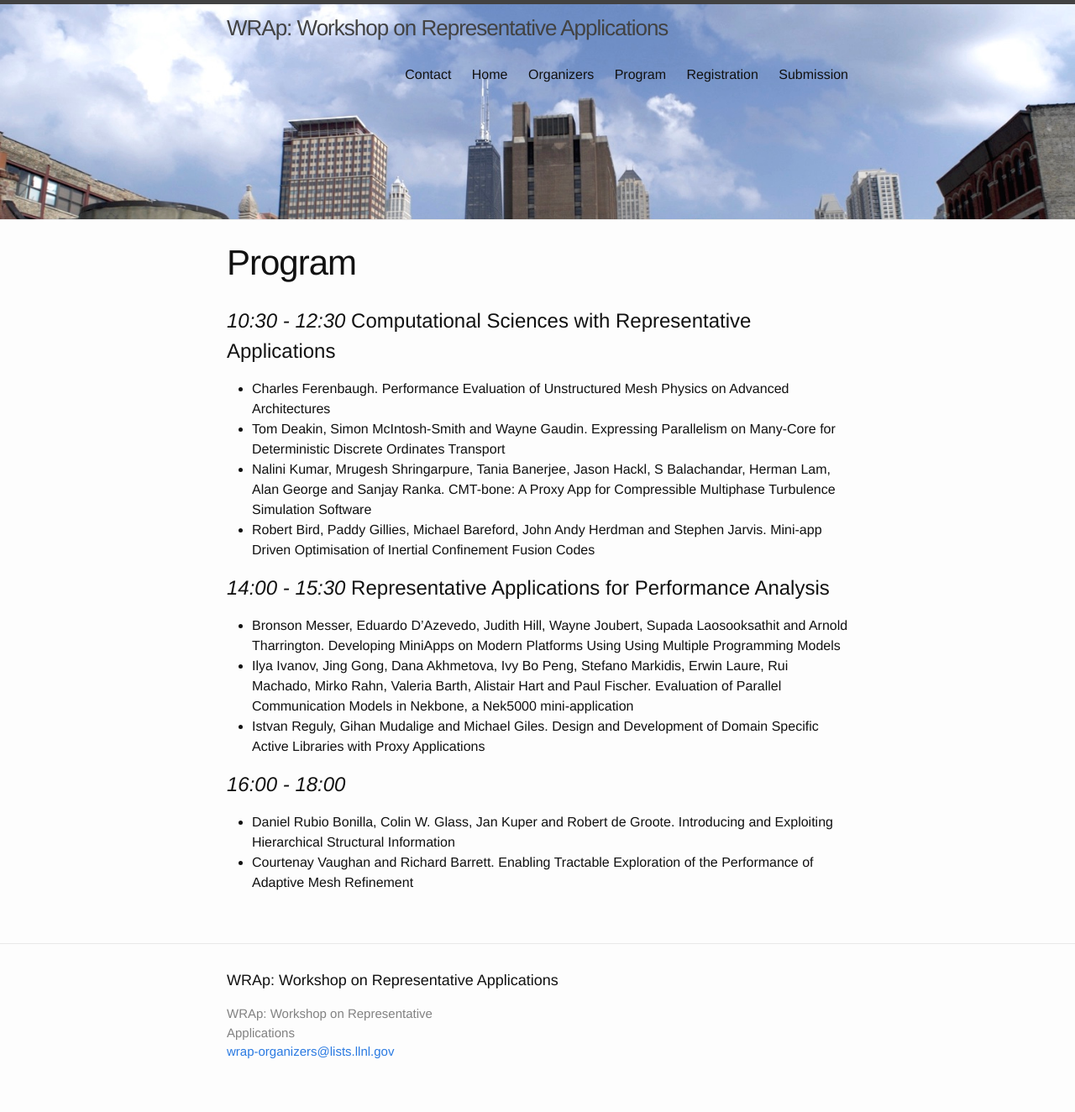
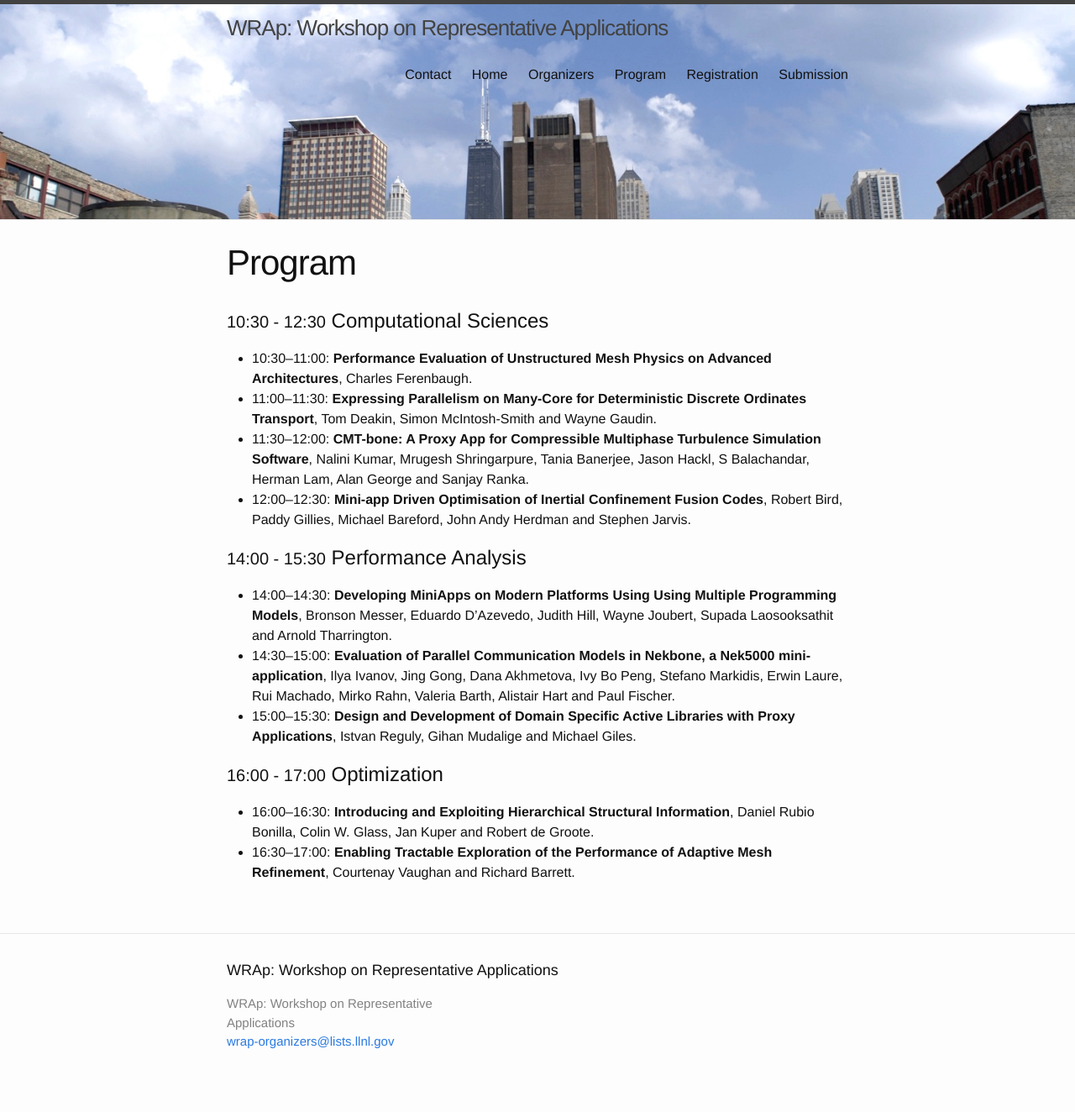
Before and after one commit to WRAP-workshop/WRAP-workshop.github.io, a Jekyll site: the page built from program.md, in a window 1280 px wide. Shown: the whole page at 84% size. Built offline with Jekyll 4.4.1, drawn with Linux system fonts in a browser that asks for light colours.

Commit message:
Added program

```diff
--- a/program.md
+++ b/program.md
@@ -4,19 +4,20 @@ title: Program
 permalink: /program/
 ---
 
-# _10:30 - 12:30_ Computational Sciences with Representative Applications
+# <small>10:30 - 12:30</small> Computational Sciences
 
-- Charles Ferenbaugh. Performance Evaluation of Unstructured Mesh Physics on Advanced Architectures
-- Tom Deakin, Simon McIntosh-Smith and Wayne Gaudin. Expressing Parallelism on Many-Core for Deterministic Discrete Ordinates Transport
-- Nalini Kumar, Mrugesh Shringarpure, Tania Banerjee, Jason Hackl, S Balachandar, Herman Lam, Alan George and Sanjay Ranka. CMT-bone: A Proxy App for Compressible Multiphase Turbulence Simulation Software
-- Robert Bird, Paddy Gillies, Michael Bareford, John Andy Herdman and Stephen Jarvis. Mini-app Driven Optimisation of Inertial Confinement Fusion Codes
+- 10:30--11:00: **Performance Evaluation of Unstructured Mesh Physics on Advanced Architectures**,  Charles Ferenbaugh.
+- 11:00--11:30: **Expressing Parallelism on Many-Core for Deterministic Discrete Ordinates Transport**,  Tom Deakin, Simon McIntosh-Smith and Wayne Gaudin.
+- 11:30--12:00: **CMT-bone: A Proxy App for Compressible Multiphase Turbulence Simulation Software**,  Nalini Kumar, Mrugesh Shringarpure, Tania Banerjee, Jason Hackl, S Balachandar, Herman Lam, Alan George and Sanjay Ranka.
+- 12:00--12:30: **Mini-app Driven Optimisation of Inertial Confinement Fusion Codes**,  Robert Bird, Paddy Gillies, Michael Bareford, John Andy Herdman and Stephen Jarvis.
 
-# _14:00 - 15:30_ Representative Applications for Performance Analysis
+# <small>14:00 - 15:30</small> Performance Analysis
 
-- Bronson Messer, Eduardo D'Azevedo, Judith Hill, Wayne Joubert, Supada Laosooksathit and Arnold Tharrington. Developing MiniApps on Modern Platforms Using Using Multiple Programming Models
-- Ilya Ivanov, Jing Gong, Dana Akhmetova, Ivy Bo Peng, Stefano Markidis, Erwin Laure, Rui Machado, Mirko Rahn, Valeria Barth, Alistair Hart and Paul Fischer. Evaluation of Parallel Communication Models in Nekbone, a Nek5000 mini-application
-- Istvan Reguly, Gihan Mudalige and Michael Giles. Design and Development of Domain Specific Active Libraries with Proxy Applications
+- 14:00--14:30: **Developing MiniApps on Modern Platforms Using Using Multiple Programming Models**,   Bronson Messer, Eduardo D'Azevedo, Judith Hill, Wayne Joubert, Supada Laosooksathit and Arnold Tharrington.
+- 14:30--15:00: **Evaluation of Parallel Communication Models in Nekbone, a Nek5000 mini-application**,  Ilya Ivanov, Jing Gong, Dana Akhmetova, Ivy Bo Peng, Stefano Markidis, Erwin Laure, Rui Machado, Mirko Rahn, Valeria Barth, Alistair Hart and Paul Fischer.
+- 15:00--15:30: **Design and Development of Domain Specific Active Libraries with Proxy Applications**,  Istvan Reguly, Gihan Mudalige and Michael Giles.
 
-# _16:00 - 18:00_
-- Daniel Rubio Bonilla, Colin W. Glass, Jan Kuper and Robert de Groote. Introducing and Exploiting Hierarchical Structural Information
-- Courtenay Vaughan and Richard Barrett. Enabling Tractable Exploration of the Performance of Adaptive Mesh Refinement
+# <small>16:00 - 17:00</small> Optimization
+
+- 16:00--16:30: **Introducing and Exploiting Hierarchical Structural Information**,  Daniel Rubio Bonilla, Colin W. Glass, Jan Kuper and Robert de Groote.
+- 16:30--17:00: **Enabling Tractable Exploration of the Performance of Adaptive Mesh Refinement**,  Courtenay Vaughan and Richard Barrett.
```
